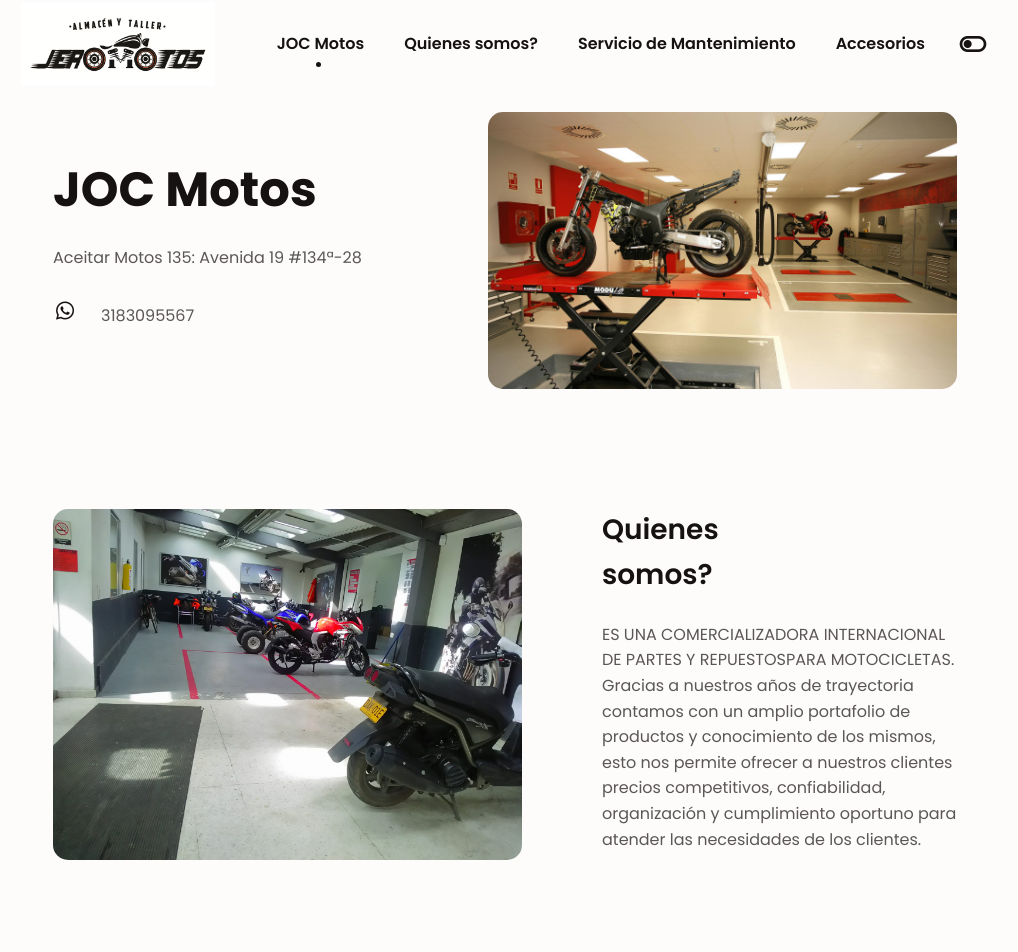
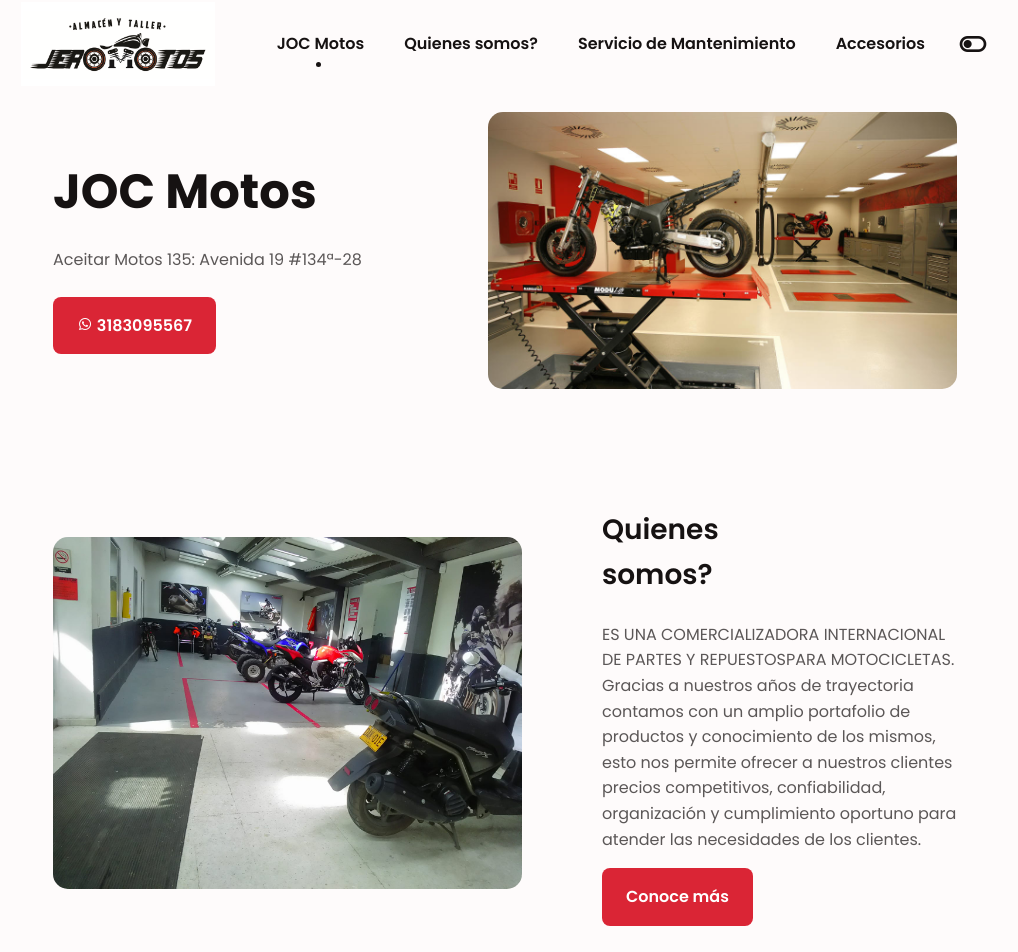
Before and after one commit to CamiloArtunduaga24/Christmas-theme, a plain HTML site: page index.html in a window 1280 px wide. Shown: the top 952 px of the page, without its empty margins (135-1153 px from the left). Drawn offline with nearby package versions, Linux system fonts and the light colour scheme; a script that the page names is missing.

Commit message:
soluciones

```diff
--- a/index.html
+++ b/index.html
@@ -55,10 +55,7 @@
                 <div class="home__data">
                     <h1 class="home__title">JOC Motos</h1>
                     <p class="home__description">Aceitar Motos 135: Avenida 19 #134ª-28</p>
-                    <p class="home__description"><a href="#" class="footer__social"><i
-                                class='bx bxl-whatsapp'></i></i></a>3183095567</p>
-
-                    <!-- <a href="#" class="button">Sigue mirando!</a> -->
+                    <a href="#" class="button"> <i class='bx bxl-whatsapp'></i> 3183095567</a>
                 </div>
             </div>
         </section>
@@ -74,7 +71,7 @@
                         conocimiento de los mismos, esto nos permite ofrecer a nuestros clientes precios competitivos,
                         confiabilidad, organización y cumplimiento oportuno para atender las necesidades de los
                         clientes.</p>
-                    <!-- <a href="#" class="button">Conoce más</a> -->
+                    <a href="#" class="button">Conoce más</a>
                 </div>
 
                 <div class="share__img">
```
